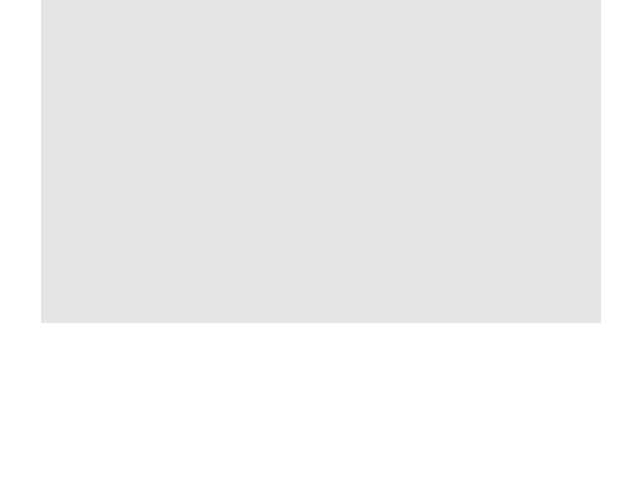
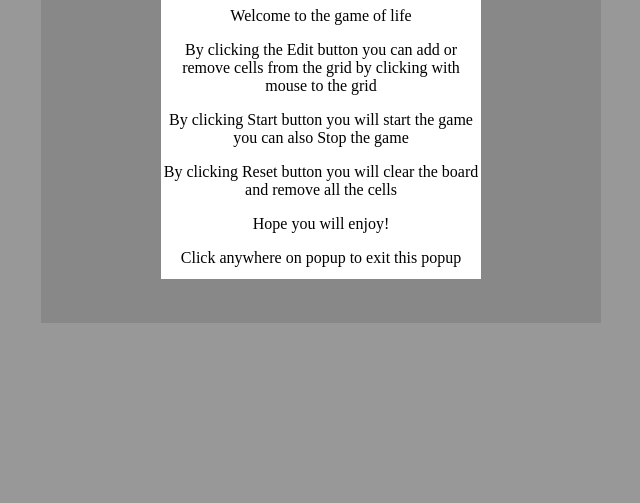
Before and after one commit to SimonRandiak/FrontEnd-projects, a plain HTML site: page GameOfLife/index.html in a window 1280 px wide. Shown: the part 297-800 px from the top of the page, without its empty margins (319-959 px from the left). Drawn offline with Linux system fonts and the light colour scheme.

Commit message:
Added little popup window to show user how to use the game

```diff
--- a/GameOfLife/app.js
+++ b/GameOfLife/app.js
@@ -3,9 +3,11 @@ const ctx = canvas.getContext("2d")
 const resetBtn = document.querySelector("#ResetBtn")
 const startBtn = document.querySelector("#StartBtn")
 const editBtn = document.querySelector("#EditBtn")
+const popupDiv = document.querySelector("#popup")
 
 const rows = 30
 const columns = 30
+
 
 const cellWidth = canvas.width / rows
 const cellHeight = canvas.height / columns
@@ -13,6 +15,11 @@ const cellHeight = canvas.height / columns
 let grid = createGrid(rows, columns)
 let running = false
 let editing = false
+
+popupDiv.addEventListener("click", () => {
+    console.log("Clicked")
+    popupDiv.classList.add("hidden")
+})
 
 startBtn.addEventListener("click", () => {
     running = !running;
--- a/GameOfLife/index.html
+++ b/GameOfLife/index.html
@@ -27,7 +27,21 @@
     <main>
         <canvas></canvas>
     </main>
+
+    <div id="popup">
+        <div id="info">
+            <h1>Game Of Life</h1>
+            <p>Welcome to the game of life</p>
+            <p>By clicking the Edit button you can add or remove cells from the grid by clicking with mouse to the grid</p>
+            <p>By clicking Start button you will start the game you can also Stop the game</p>
+            <p>By clicking Reset button you will clear the board and remove all the cells</p>
+            <p>Hope you will enjoy!</p>
+            <p>Click anywhere on popup to exit this popup</p>
+        </div>
+    </div>
+
     <script src="https://kit.fontawesome.com/c5d5d08252.js" crossorigin="anonymous"></script>
     <script src="app.js"></script>
+
 </body>
 </html>
--- a/GameOfLife/style.css
+++ b/GameOfLife/style.css
@@ -106,3 +106,28 @@ main canvas {
     background-color: rgb(229, 229, 229);
     image-rendering: pixelated;
 }
+
+#popup {
+    position: fixed;
+    top: 0;
+    left: 0;
+    width: 100vw;
+    height: 100vh;
+    background-color: rgba(0, 0, 0, 0.403);
+}
+
+#popup.hidden {
+    display: none;
+}
+
+#popup {
+    display: flex;
+    justify-content: center;
+    align-items: center;
+}
+#info {
+    text-align: center;
+    width: 20rem;
+    height: 22rem;
+    background-color: white;
+}
```
